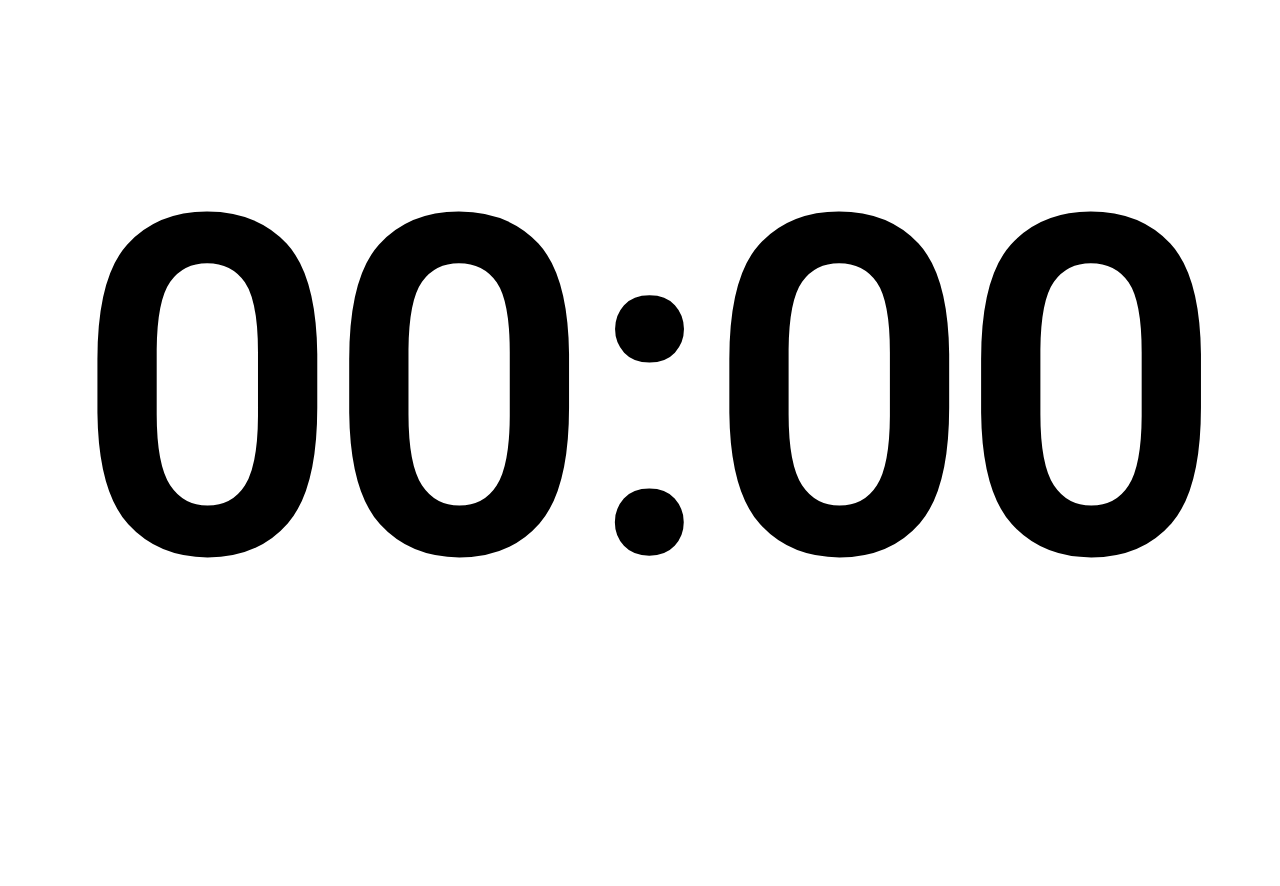
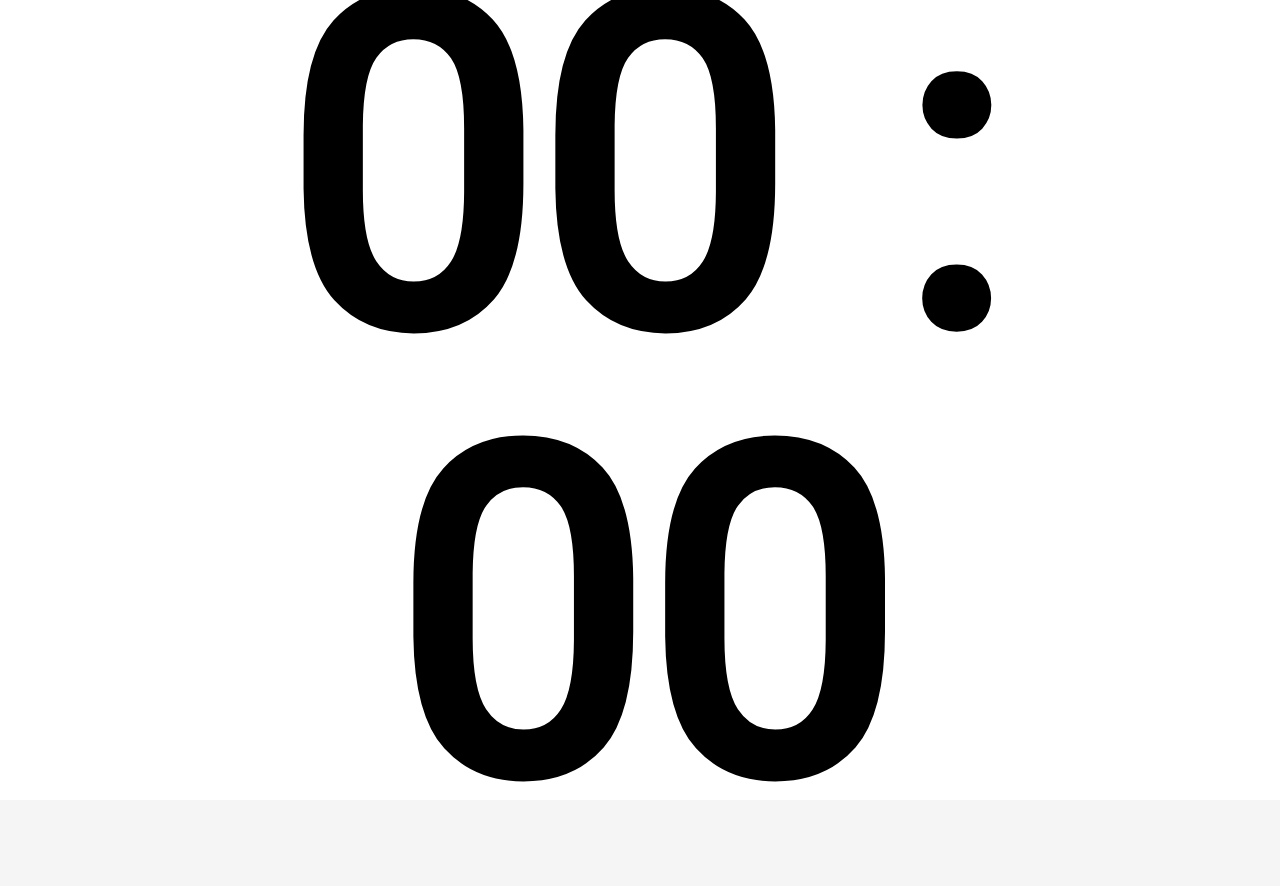
Before and after one commit to gabrielmacus/Timer, a PHP site: page /_index.html in a window 1280 px wide. Before the commit the page ends 558 px from the top, so only its background shows below. Run offline with PHP 8.4, Linux system fonts and the light colour scheme.

Commit message:
Update styles.css

```diff
--- a/css/styles.css
+++ b/css/styles.css
@@ -82,7 +82,7 @@
         position: absolute;
         text-align: center;
         z-index: 610;
-        font-size: 40px;
+        font-size: 35vw;
     }
     .main-container .time:active
     {
```
